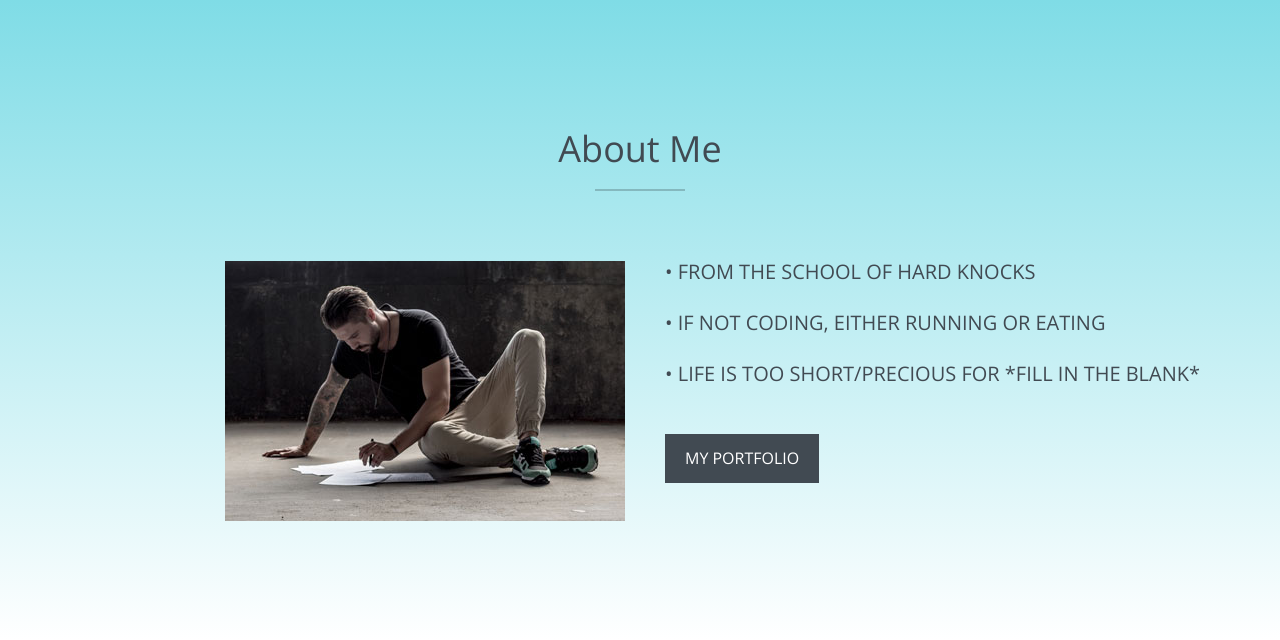
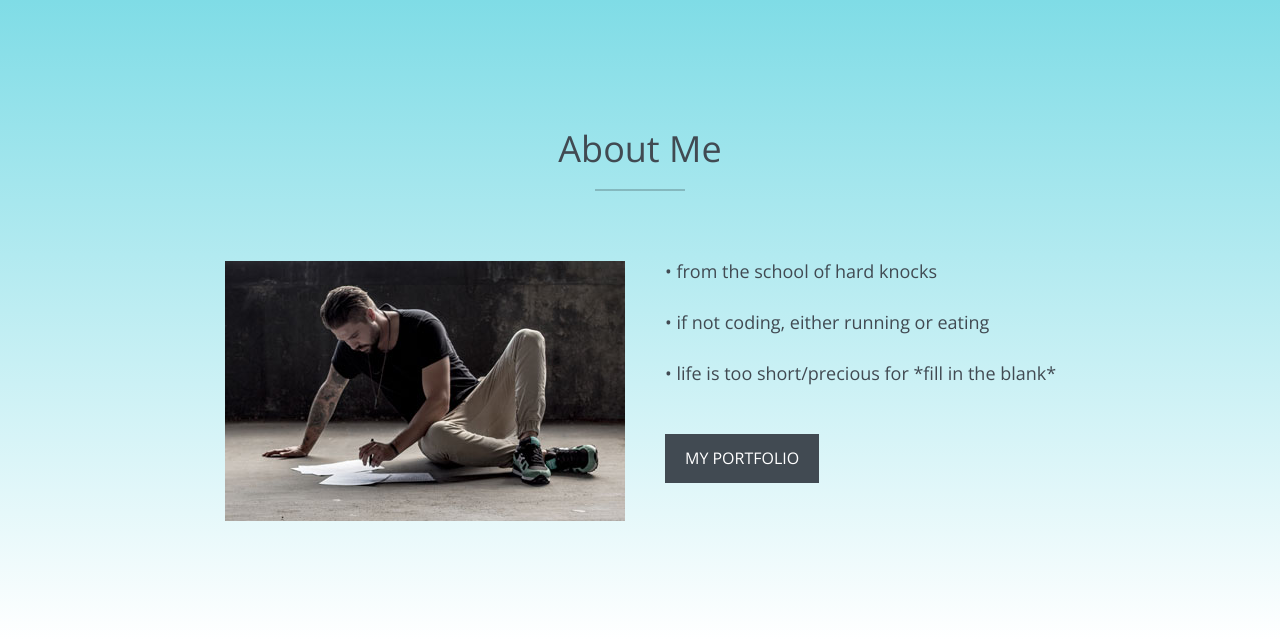
Before and after one commit to pbandjelly/pbandjelly.github.io, a PHP site: page / in a window 1280 px wide. Shown: the part 702-1342 px from the top of the page. Run offline with PHP 8.4, Linux system fonts and the light colour scheme; some libraries are stand-ins or nearby versions.

Commit message:
customizing theme

```diff
--- a/css/style.css
+++ b/css/style.css
@@ -28,9 +28,8 @@ p.intro {
 	line-height: 24px;
 }
 p.about {
-	font-size: 20px;
+	font-size: 18px;
 	line-height: 24px;
-	text-transform: uppercase;
 }
 a {
 	color: #f6f6f6;
```
